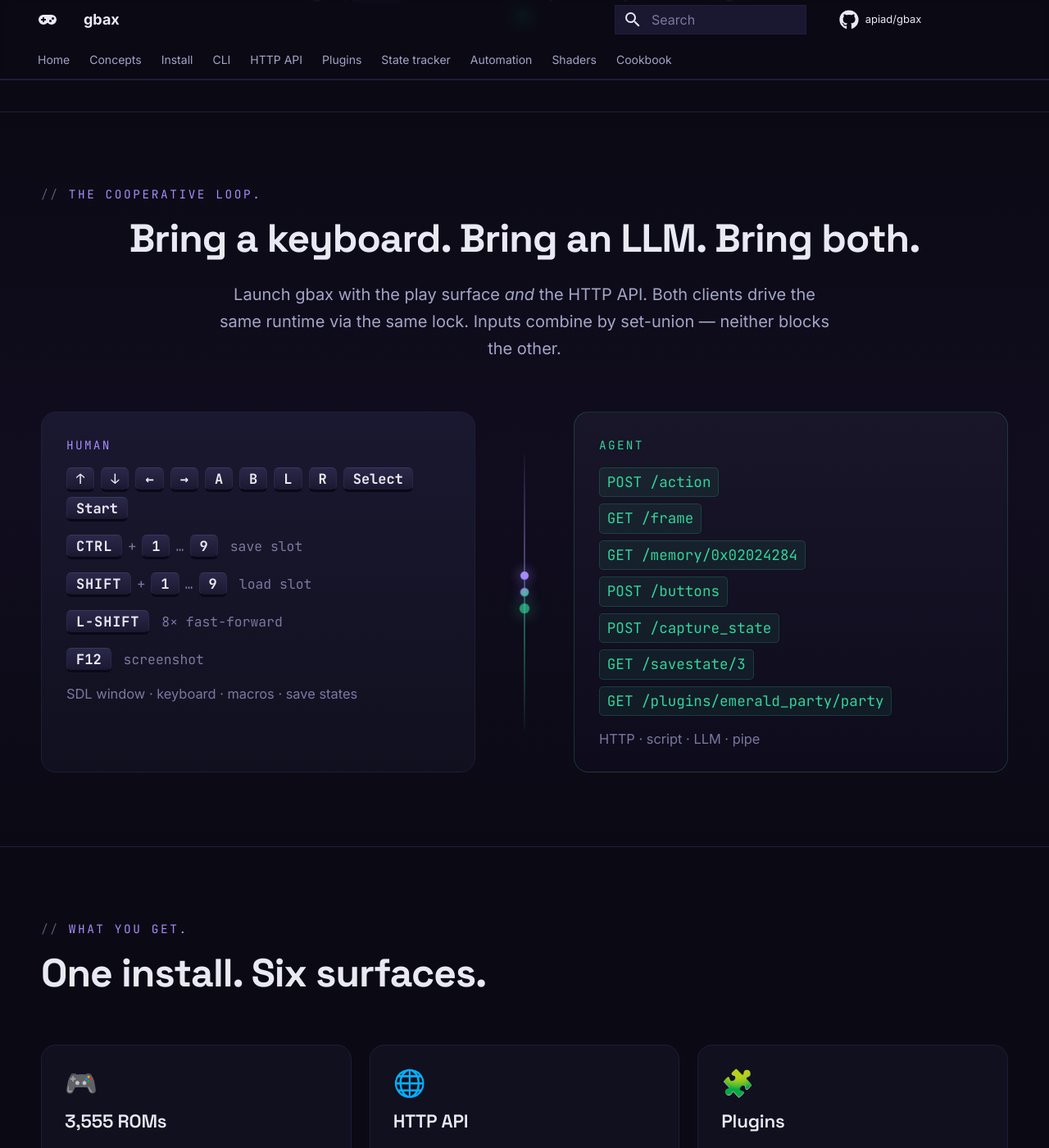
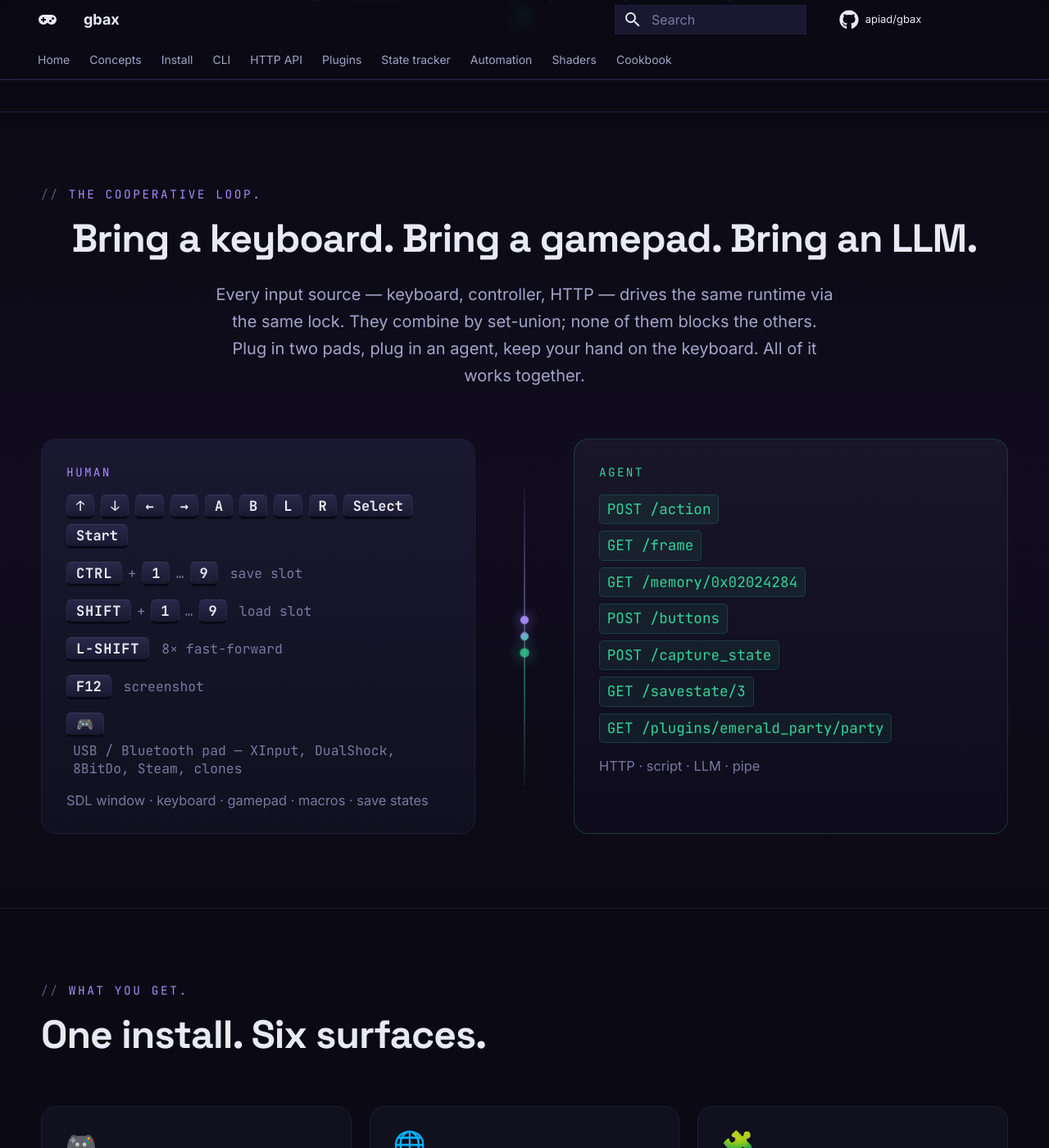
Before and after one commit to apiad/retrokix, an MkDocs documentation site: the page built from docs/index.md, in a window 1280 px wide and 1400 px high, scrolled down 1645 px. Shown: the whole window at 82% size. Built offline with MkDocs 1.6.1 and Material for MkDocs 9.7.7, drawn with Linux system fonts in a browser that asks for light colours; comment, search, counter and statistics services are not loaded; some of the changed text lies outside the part shown.

Commit message:
docs: gamepad in the tagline, README, and landing
- README hero tagline: "Bring your keyboard, your gamepad, and your
  AI. They all work together."
- README play surface gets a 'Controllers' bullet (XInput,
  DualShock, 8BitDo, Steam, clones — SDL community DB, hot-plug,
  set-union with keyboard + HTTP).
- Landing OG description matches the new tagline.
- Cooperative-loop H2: "Bring a keyboard. Bring a gamepad. Bring
  an LLM." Lead reworked to call out the three input sources
  composing via set-union.
- Human side of the loop diagram adds a 🎮 row + caption now reads
  "SDL window · keyboard · gamepad · macros · save states".
- Nerdstalgic audience listicle gains a 🕹️ "plug in any pad"
  bullet and the fast-forward bullet now mentions the trigger.
- Speedrunner closer: "Keyboard, gamepad, and the agent — all in
  the same loop, never blocking each other."

```diff
--- a/overrides/home.html
+++ b/overrides/home.html
@@ -6,7 +6,7 @@
   <link rel="preconnect" href="https://fonts.gstatic.com" crossorigin>
   <link rel="stylesheet" href="https://fonts.googleapis.com/css2?family=Press+Start+2P&family=Space+Grotesk:wght@400;500;600;700&display=swap">
   <meta property="og:title" content="gbax — Game Boy Advance you can drive">
-  <meta property="og:description" content="Hacker-first GBA emulator. Pip-installable, native libretro core, HTTP API any LLM can reach. Bring a keyboard, bring an LLM, bring both.">
+  <meta property="og:description" content="Hacker-first GBA emulator. Pip-installable, native libretro core, HTTP API any LLM can reach. Bring your keyboard, your gamepad, and your AI — they all work together.">
   <meta property="og:type" content="website">
   <meta name="twitter:card" content="summary_large_image">
 {% endblock %}
@@ -106,11 +106,12 @@
   <section class="gx-section gx-section--loop">
     <div class="gx-section__inner">
       <p class="gx-eyebrow">The cooperative loop.</p>
-      <h2 class="gx-h2">Bring a keyboard. Bring an LLM. Bring both.</h2>
+      <h2 class="gx-h2">Bring a keyboard. Bring a gamepad. Bring an LLM.</h2>
       <p class="gx-section__lead">
-        Launch gbax with the play surface <em>and</em> the HTTP API. Both
-        clients drive the same runtime via the same lock. Inputs combine
-        by set-union — neither blocks the other.
+        Every input source — keyboard, controller, HTTP — drives the
+        same runtime via the same lock. They combine by set-union; none
+        of them blocks the others. Plug in two pads, plug in an agent,
+        keep your hand on the keyboard. All of it works together.
       </p>
       <div class="gx-loop">
         <div class="gx-loop__player">
@@ -137,7 +138,11 @@
             <span class="gx-key">F12</span>
             <span class="gx-loop__hint">screenshot</span>
           </div>
-          <div class="gx-loop__caption">SDL window · keyboard · macros · save states</div>
+          <div class="gx-loop__row">
+            <span class="gx-key gx-key--mod">🎮</span>
+            <span class="gx-loop__hint">USB / Bluetooth pad — XInput, DualShock, 8BitDo, Steam, clones</span>
+          </div>
+          <div class="gx-loop__caption">SDL window · keyboard · gamepad · macros · save states</div>
         </div>
         <div class="gx-loop__pipe">
           <span class="gx-loop__pulse"></span>
@@ -235,8 +240,9 @@
             <p class="gx-audience__lead">You want to <em>remember</em>.</p>
             <ul class="gx-audience__list">
               <li><span class="gx-li__icon">🎮</span> Browse the cartridges from your shelf — <code>gbax browse</code></li>
+              <li><span class="gx-li__icon">🕹️</span> Plug in any USB or Bluetooth pad — XInput, DualShock, 8BitDo, generic clones</li>
               <li><span class="gx-li__icon">💾</span> Save state anywhere — even mid-boss</li>
-              <li><span class="gx-li__icon">⏩</span> Fast-forward the grind on <kbd>Left-Shift</kbd></li>
+              <li><span class="gx-li__icon">⏩</span> Fast-forward the grind on <kbd>Left-Shift</kbd> or the left trigger</li>
               <li><span class="gx-li__icon">🍀</span> Pin a cheat to <kbd>F1</kbd> when you're stuck</li>
             </ul>
             <p class="gx-audience__tail">The agent layer doesn't even have to be running.</p>
@@ -255,7 +261,7 @@
               <li><span class="gx-li__icon">🎚️</span> Hotkey save slots, 8× on <kbd>Left-Shift</kbd></li>
               <li><span class="gx-li__icon">🤖</span> Bring an AI companion — Claude Code, OpenAI Codex, OpenCode</li>
             </ul>
-            <p class="gx-audience__tail">Same HTTP API. You just use it to coach.</p>
+            <p class="gx-audience__tail">Keyboard, gamepad, and the agent — all in the same loop, never blocking each other.</p>
           </div>
         </article>
         <article class="gx-audience">
```
Also changed, not shown: README.md (+6 -1 lines).
